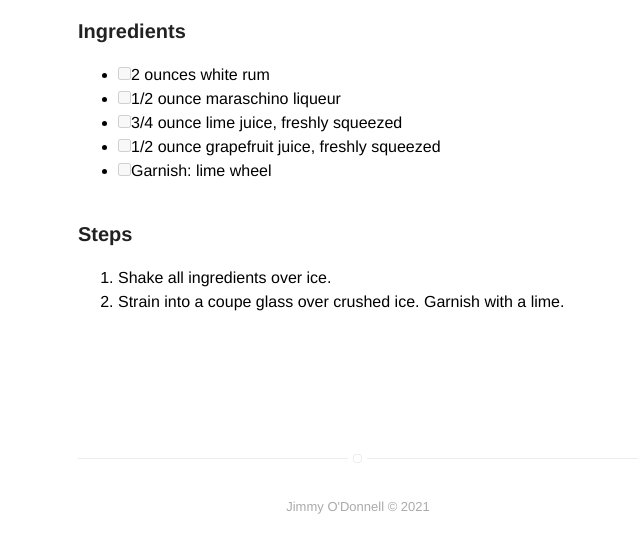
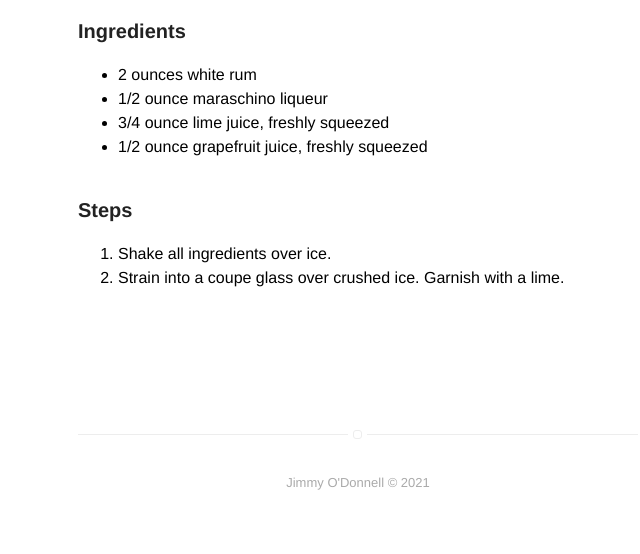
Before and after one commit to jimmyodonnell/jimmyodonnell.github.io, a Jekyll site: the page built from recipes/hemingway-daiquiri.md, in a window 1280 px wide. Shown: the part 599-1153 px from the top of the page, without its empty margins (282-922 px from the left). Built offline with Jekyll 4.4.1, drawn with Linux system fonts in a browser that asks for light colours; after the commit the page ends 1129 px from its top, so only the background shows below that.

Commit message:
remove check boxes and garnish

```diff
--- a/recipes/hemingway-daiquiri.md
+++ b/recipes/hemingway-daiquiri.md
@@ -12,11 +12,10 @@ comments: false
 
 ### Ingredients
 
-- [ ] 2 ounces white rum
-- [ ] 1/2 ounce maraschino liqueur
-- [ ] 3/4 ounce lime juice, freshly squeezed
-- [ ] 1/2 ounce grapefruit juice, freshly squeezed
-- [ ] Garnish: lime wheel
+- 2 ounces white rum
+- 1/2 ounce maraschino liqueur
+- 3/4 ounce lime juice, freshly squeezed
+- 1/2 ounce grapefruit juice, freshly squeezed
 
 
 ### Steps
```
